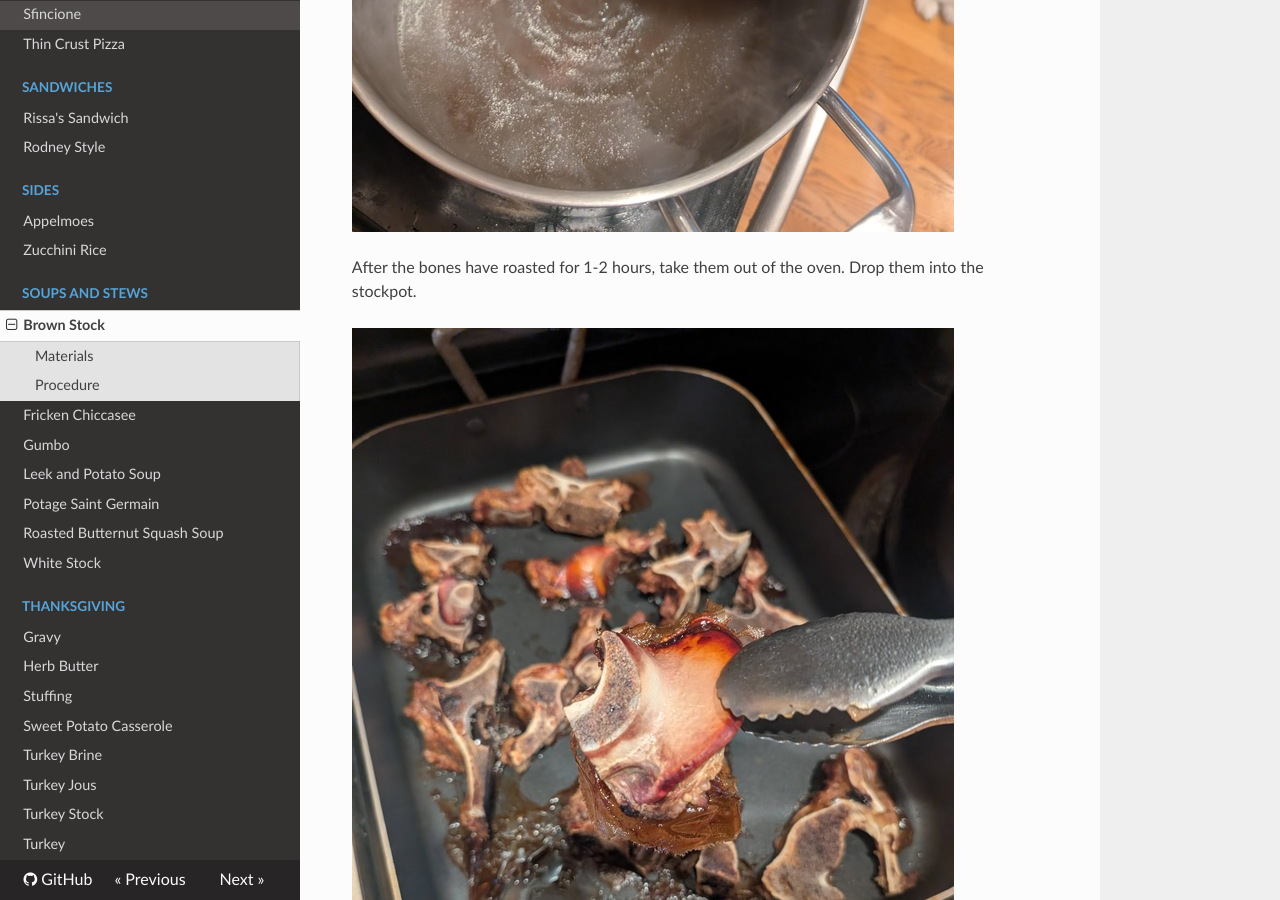
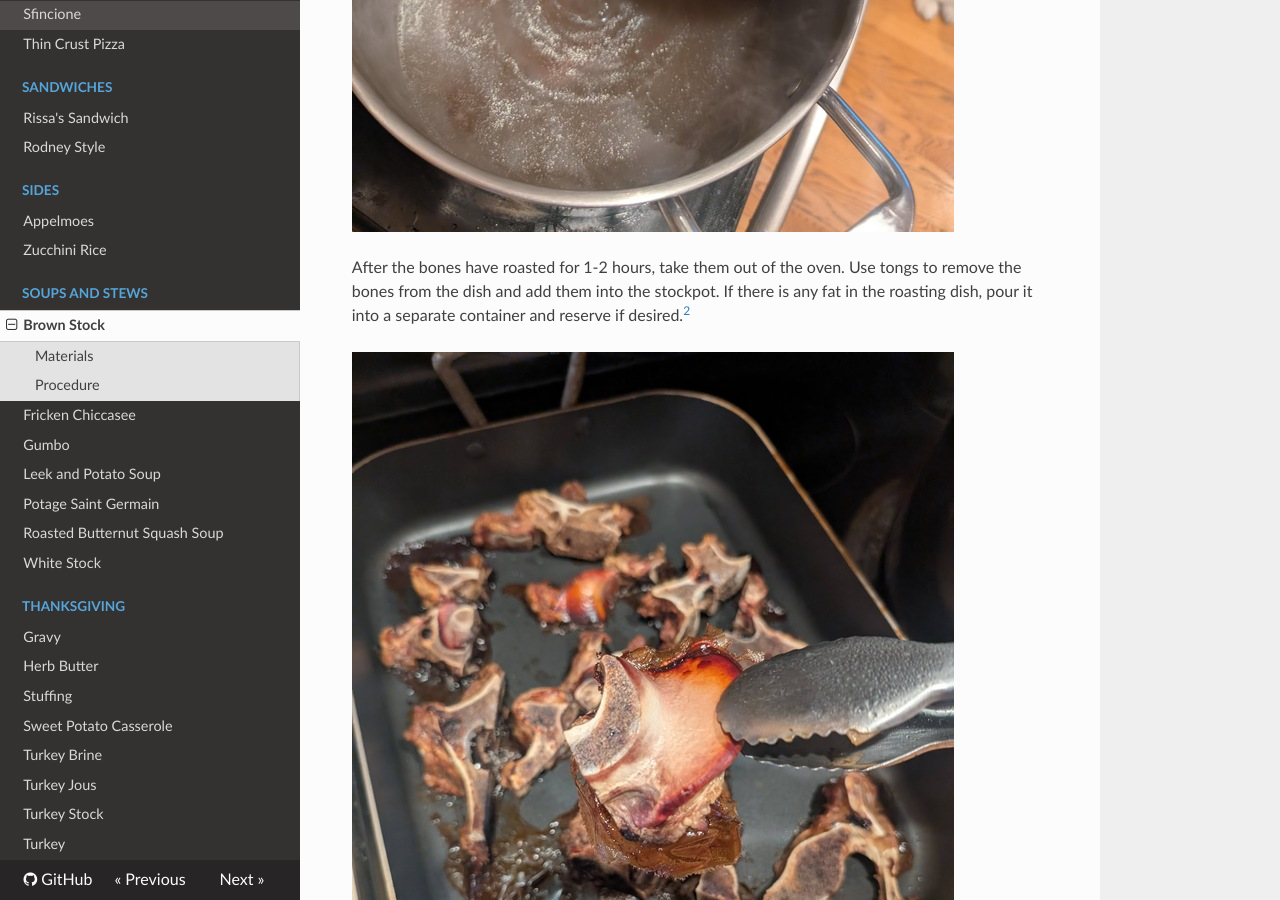
Before and after one commit to arecker/cookbook, an MkDocs documentation site: the page built from recipes/soups-and-stews/brown-stock.md, in a window 1280 px wide and 900 px high, scrolled down 9872 px. Built offline with MkDocs 1.6.1, drawn with Linux system fonts in a browser that asks for light colours; nearby versions of some CDN libraries; some of the changed text lies outside the part shown.

Commit message:
Footnote

```diff
--- a/recipes/soups-and-stews/brown-stock.md
+++ b/recipes/soups-and-stews/brown-stock.md
@@ -69,7 +69,7 @@ Turn off the heat, then transfer everything into the larger stockpot where the w
 
 ![](../images/brown-stock-transfer.jpg)
 
-After the bones have roasted for 1-2 hours, take them out of the oven.  Drop them into the stockpot.
+After the bones have roasted for 1-2 hours, take them out of the oven.  Use tongs to remove the bones from the dish and add them into the stockpot.  If there is any fat in the roasting dish, pour it into a separate container and reserve if desired.[^2]
 
 ![](../images/brown-stock-bones-done.jpg)
 
@@ -84,3 +84,5 @@ Simmer the stock for 4-5 hours.  Top it off with cold water throughout the time
 Place the stock in the fridge overnight.  In the morning, use a spoon to remove the solid layer of fat as well as any blotches of cloudy scum that have formed under the surface.
 
 ![](../images/brown-stock-fat.jpg)
+
+[^2]: the resulting beef tallow from this process makes a delicious replacement to any high smoke point oil, but I've found it doesn't always render out of neck bones
```
